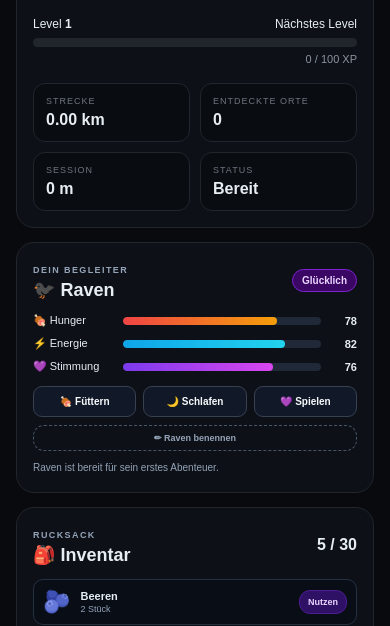
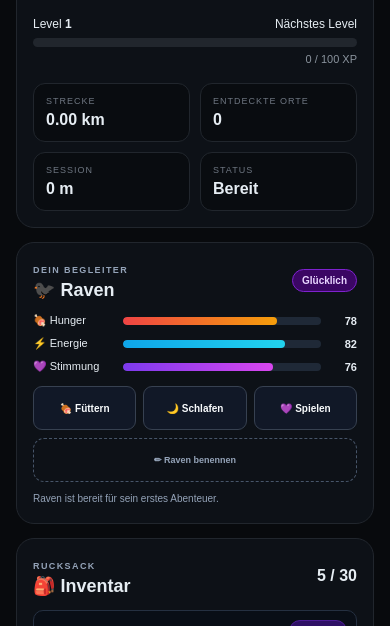
Before and after one commit to Giceed/raven-0001, a plain HTML site: page index.html in a window 390 px wide. Shown: the part 193-819 px from the top of the page. Drawn offline with nearby package versions, Linux system fonts and the light colour scheme.

Commit message:
Harden Raven mobile touch controls

```diff
--- a/css/raven.css
+++ b/css/raven.css
@@ -482,3 +482,12 @@ button{
 .poi-sync-status.live{border-color:#28c77a;color:#57e69d}
 .poi-sync-status.error{border-color:#ef5350;color:#ff8c89}
 .raven-actions button:disabled{opacity:.5;cursor:not-allowed;border-color:#334155}
+
+/* Verlässliche Fingertasten – dieselben Bedienelemente werden später in der App genutzt. */
+.raven-actions button,
+.rename-raven,
+.inventory-slot button,
+.mode-btn,
+.point-type-btn,
+#exploreButton{min-height:44px}
+.inventory-slot button{min-width:58px}
--- a/index.html
+++ b/index.html
@@ -11,7 +11,7 @@
 
 <link rel="stylesheet" href="https://unpkg.com/leaflet@1.9.4/dist/leaflet.css">
 
-<link rel="stylesheet" href="css/raven.css?v=51raven-sleep1">
+<link rel="stylesheet" href="css/raven.css?v=53-mobile-hardening1">
 </head>
 
 <body>
```
